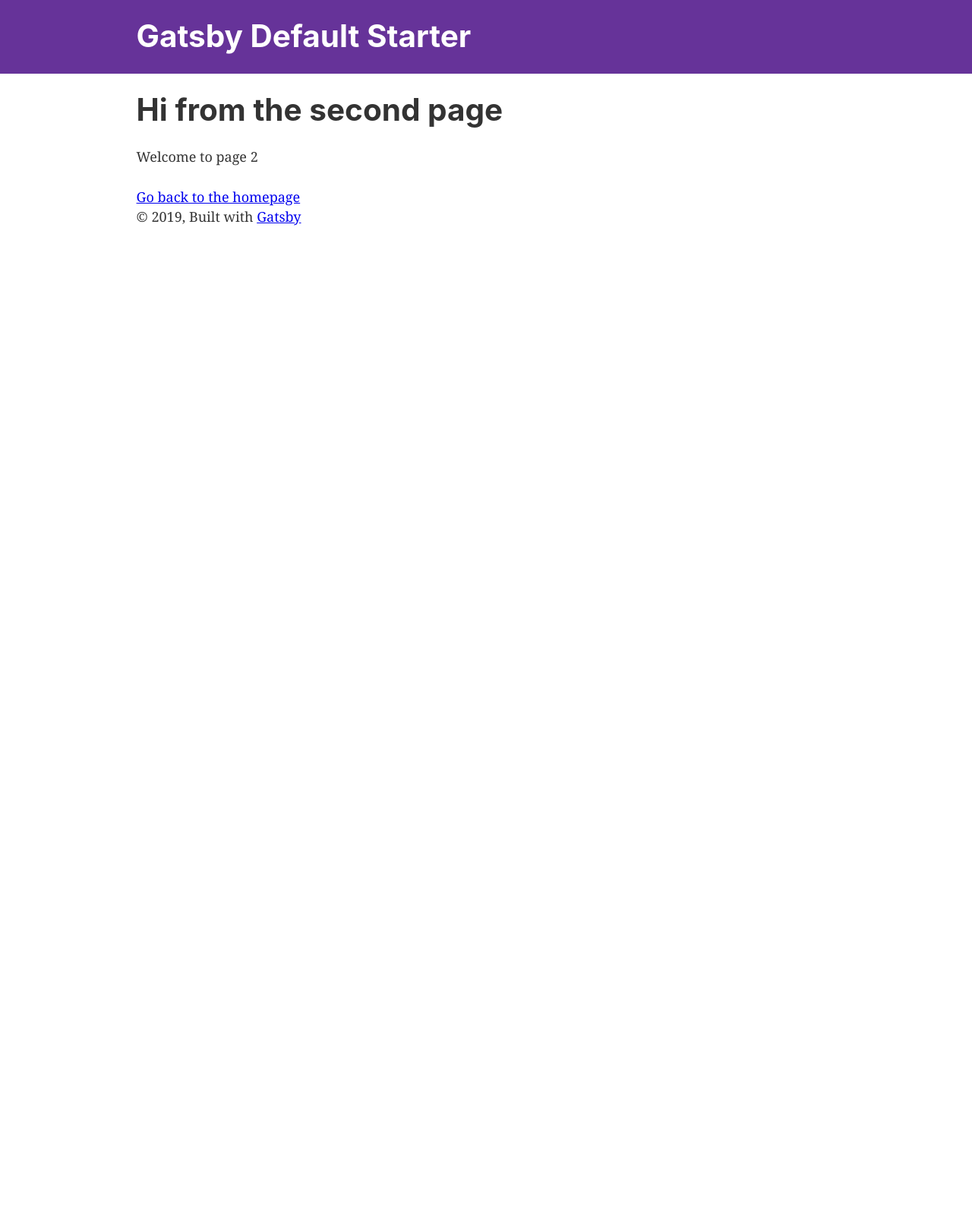
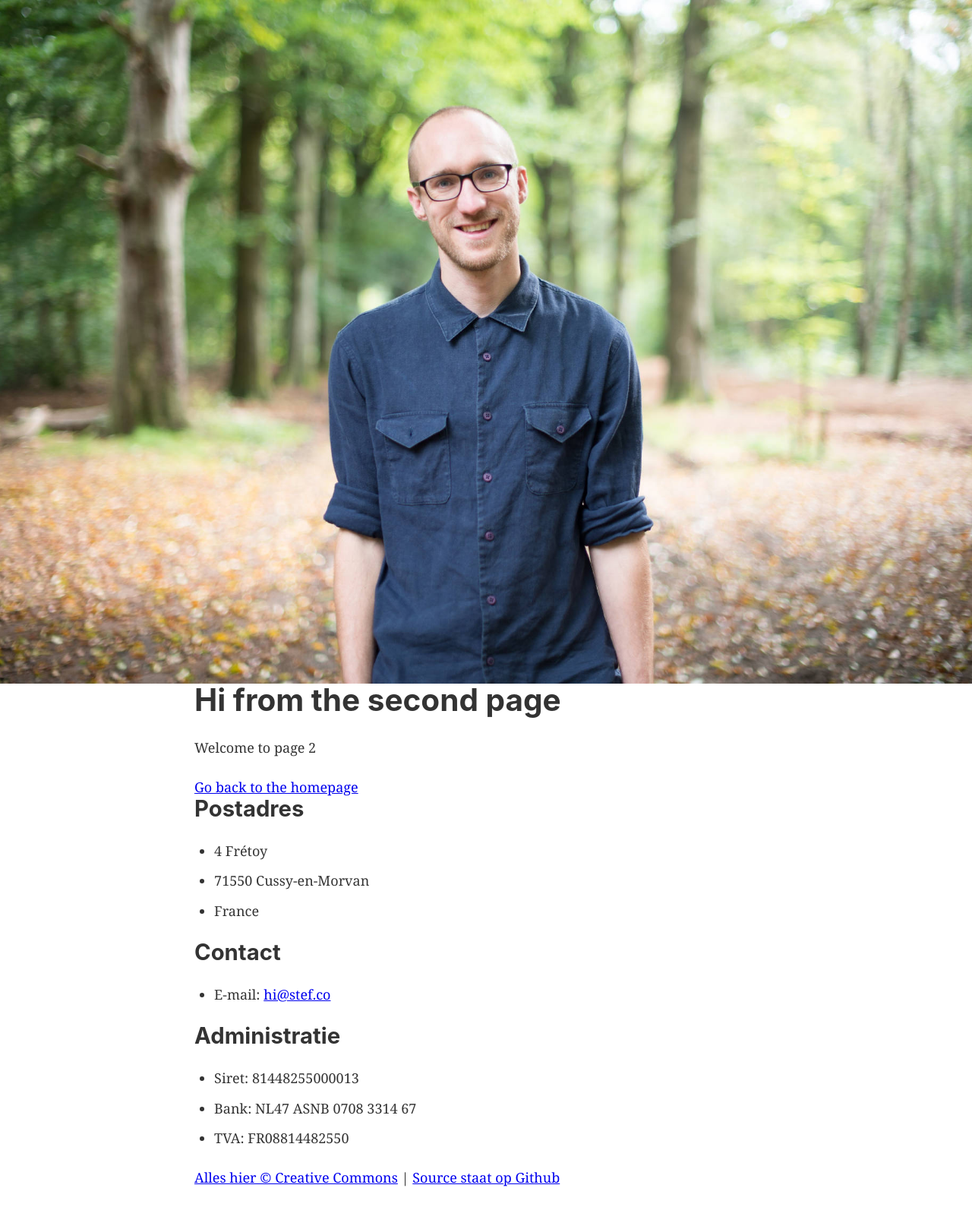
Before and after one commit to sytheveenje/stef.co, a Gatsby site: page /page-2 in a window 1280 px wide. Shown: the whole page at 76% size. Before the commit the page ends 800 px from the top, so only its background shows below. Built offline with nearby package versions, Linux system fonts and the light colour scheme; Gatsby itself is replaced by a stand-in of ours.

Commit message:
Add content and base layout of old website

```diff
--- /dev/null
+++ b/src/components/footer.js
@@ -0,0 +1,57 @@
+import React from "react"
+import styled from "styled-components"
+
+const StyledFooter = styled.footer`
+  max-width: 768px;
+  margin: 0 auto;
+`
+
+const Footer = () => (
+  <StyledFooter>
+    <div>
+      <div>
+        <h2>Postadres</h2>
+        <ul>
+          <li>4 Frétoy</li>
+          <li>71550 Cussy-en-Morvan</li>
+          <li>France</li>
+        </ul>
+      </div>
+      <div>
+        <h2>Contact</h2>
+        <ul>
+          <li>
+            E-mail: <a href="mailto:hi@stef.co">hi@stef.co</a>
+          </li>
+        </ul>
+      </div>
+      <div>
+        <h2>Administratie</h2>
+        <ul>
+          <li>Siret: 81448255000013</li>
+          <li>Bank: NL47 ASNB 0708 3314 67</li>
+          <li>TVA: FR08814482550</li>
+        </ul>
+      </div>
+    </div>
+    <p>
+      <a
+        href="http://creativecommons.org/licenses/by-nc-nd/3.0/"
+        target="_blank"
+        rel="noopener noreferrer"
+      >
+        Alles hier &copy; Creative Commons
+      </a>{" "}
+      |{" "}
+      <a
+        href="https://github.com/stefthoen/stef.co"
+        target="_blank"
+        rel="noopener noreferrer"
+      >
+        Source staat op Github
+      </a>
+    </p>
+  </StyledFooter>
+)
+
+export default Footer
--- a/src/components/header.js
+++ b/src/components/header.js
@@ -1,42 +1,28 @@
-import { Link } from "gatsby"
-import PropTypes from "prop-types"
 import React from "react"
+import { graphql, useStaticQuery } from "gatsby"
+import styled from "styled-components"
+import BackgroundImage from "gatsby-background-image"
 
-const Header = ({ siteTitle }) => (
-  <header
-    style={{
-      background: `rebeccapurple`,
-      marginBottom: `1.45rem`,
-    }}
-  >
-    <div
-      style={{
-        margin: `0 auto`,
-        maxWidth: 960,
-        padding: `1.45rem 1.0875rem`,
-      }}
-    >
-      <h1 style={{ margin: 0 }}>
-        <Link
-          to="/"
-          style={{
-            color: `white`,
-            textDecoration: `none`,
-          }}
-        >
-          {siteTitle}
-        </Link>
-      </h1>
-    </div>
-  </header>
-)
+const StyledHeader = styled(BackgroundImage)`
+  height: 900px;
+  background-size: cover;
+`
 
-Header.propTypes = {
-  siteTitle: PropTypes.string,
-}
-
-Header.defaultProps = {
-  siteTitle: ``,
+const Header = () => {
+  const data = useStaticQuery(graphql`
+    query {
+      desktop: file(relativePath: { eq: "photo-stef.jpg" }) {
+        childImageSharp {
+          fluid(quality: 90, maxWidth: 1920) {
+            ...GatsbyImageSharpFluid_withWebp
+          }
+        }
+      }
+    }
+  `)
+  return (
+    <StyledHeader fluid={data.desktop.childImageSharp.fluid}></StyledHeader>
+  )
 }
 
 export default Header
--- a/src/components/layout.js
+++ b/src/components/layout.js
@@ -7,43 +7,24 @@
 
 import React from "react"
 import PropTypes from "prop-types"
-import { useStaticQuery, graphql } from "gatsby"
+import styled from "styled-components"
 
 import Header from "./header"
+import Footer from "./footer"
 import "./layout.css"
 
-const Layout = ({ children }) => {
-  const data = useStaticQuery(graphql`
-    query SiteTitleQuery {
-      site {
-        siteMetadata {
-          title
-        }
-      }
-    }
-  `)
+const StyledMain = styled.main`
+  max-width: 768px;
+  margin: 0 auto;
+`
 
-  return (
-    <>
-      <Header siteTitle={data.site.siteMetadata.title} />
-      <div
-        style={{
-          margin: `0 auto`,
-          maxWidth: 960,
-          padding: `0px 1.0875rem 1.45rem`,
-          paddingTop: 0,
-        }}
-      >
-        <main>{children}</main>
-        <footer>
-          © {new Date().getFullYear()}, Built with
-          {` `}
-          <a href="https://www.gatsbyjs.org">Gatsby</a>
-        </footer>
-      </div>
-    </>
-  )
-}
+const Layout = ({ children }) => (
+  <>
+    <Header />
+    <StyledMain>{children}</StyledMain>
+    <Footer />
+  </>
+)
 
 Layout.propTypes = {
   children: PropTypes.node.isRequired,
--- a/src/components/seo.js
+++ b/src/components/seo.js
@@ -73,7 +73,7 @@ function SEO({ description, lang, meta, title }) {
 }
 
 SEO.defaultProps = {
-  lang: `en`,
+  lang: `nl`,
   meta: [],
   description: ``,
 }
```
Also changed, not shown: src/pages/index.js (+102 -7 lines), src/images/photo-stef.jpg (added).
